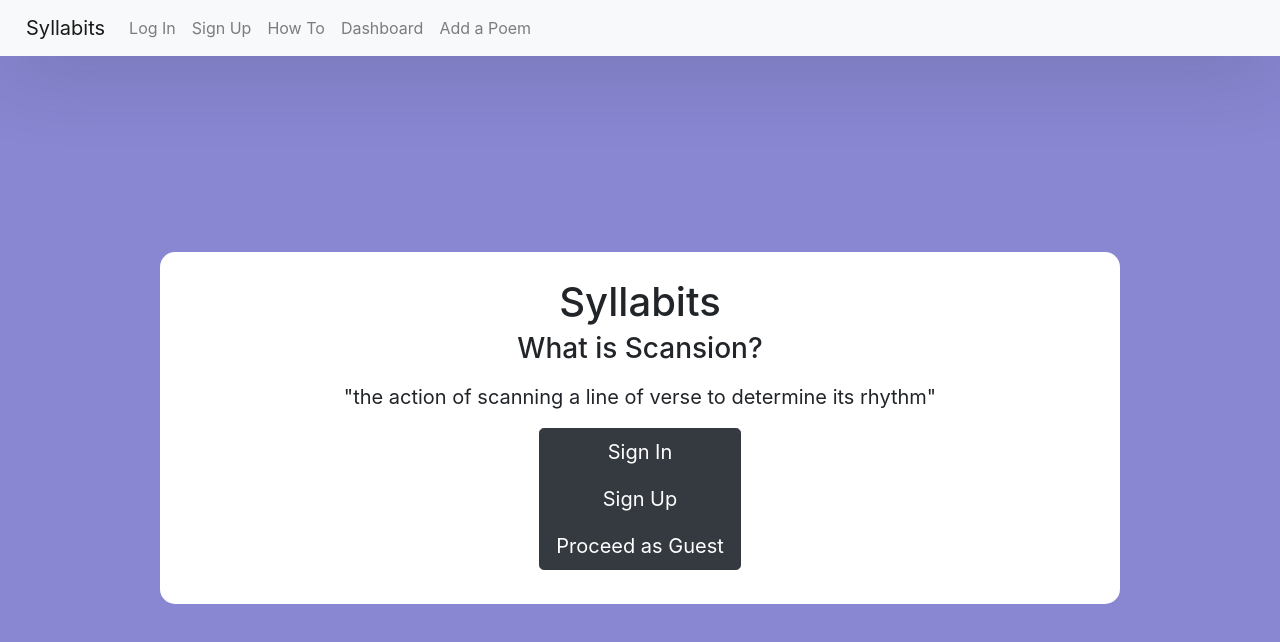
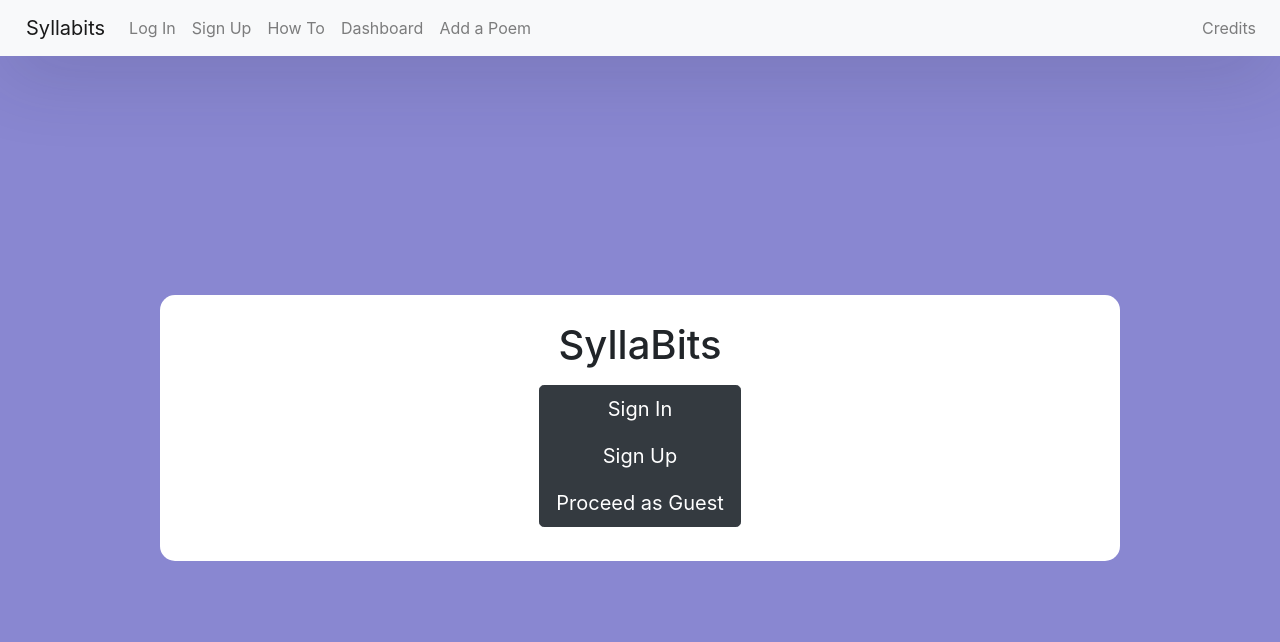
Before and after one commit to CS495-Group007/PoetryCode, a React (Create React App) app in the folder poetry-app/: page / in a window 1280 px wide. Shown: the top 642 px of the page. Built offline with nearby package versions, Linux system fonts and the light colour scheme.

Commit message:
updated add a poem page, added credits, fixed some styling

```diff
--- a/poetry-app/public/index.html
+++ b/poetry-app/public/index.html
@@ -24,7 +24,7 @@
       work correctly both with client-side routing and a non-root public URL.
       Learn how to configure a non-root public URL by running `npm run build`.
     -->
-    <title>Syllabits</title>
+    <title>SyllaBits</title>
   </head>
   <body>
     <noscript>You need to enable JavaScript to run this app.</noscript>
--- a/poetry-app/src/App.js
+++ b/poetry-app/src/App.js
@@ -11,6 +11,7 @@ import SimplyScansion from "./Components/SimplyScansion";
 import AddPoemInterface from "./Components/AddPoemInterface";
 import Home from "./Components/Home";
 import HowTo from "./Components/HowTo";
+import Credits from "./Components/Credits"
 import StudentDashboard from "./Components/Dashboards/StudentDashboard";
 import InstructorDashboard from "./Components/Dashboards/InstructorDashboard";
 
@@ -23,12 +24,15 @@ function App() {
           <Navbar.Brand href="/">Syllabits</Navbar.Brand>
           <Navbar.Toggle aria-controls="basic-navbar-nav" />
           <Navbar.Collapse id="responsive-navbar-nav">
-            <Nav>
+            <Nav className="mr-auto">
               <Nav.Link href="/sign-in">Log In</Nav.Link>
               <Nav.Link href="/sign-up">Sign Up</Nav.Link>
               <Nav.Link href="/how-to">How To</Nav.Link>
               <Nav.Link href="/student-dashboard">Dashboard</Nav.Link>
               <Nav.Link href="/add-poem">Add a Poem</Nav.Link>
+            </Nav>
+            <Nav>
+              <Nav.Link href="/credits">Credits</Nav.Link>
             </Nav>
           </Navbar.Collapse>
         </Navbar>
@@ -43,6 +47,7 @@ function App() {
           <Route path='/instructor-dashboard' component={InstructorDashboard} />
           <Route path='/add-poem' component={AddPoemInterface} />
           <Route path='/how-to' component={HowTo} />
+          <Route path='/credits' component={Credits} />
         </Switch>
       </div>
     </Router>
--- a/poetry-app/src/Components/AddPoemInterface.js
+++ b/poetry-app/src/Components/AddPoemInterface.js
@@ -150,7 +150,7 @@ class AddPoemInterface extends React.Component{
                     <div id="gameInner" itemID="gameInner">
                         <Container>
                             <form onSubmit={this.processPage}>
-                                <Row>
+                                <Row className="text-center">
                                     <Col>
                                         <label>
                                             Poem Name:
@@ -158,9 +158,9 @@ class AddPoemInterface extends React.Component{
                                             <input type="text" value = {this.state.poemName} onChange = {this.handlePoemNameChange} />
                                         </label><br/>
                                     </Col>
-                                    <Col xl={2}><Legend/></Col>
+                                    <Col><Legend/></Col>
                                 </Row>
-                                <Row>
+                                <Row className="text-center">
                                     <Col>
                                         <label>
                                             Poem Text:
@@ -168,6 +168,9 @@ class AddPoemInterface extends React.Component{
                                             <textarea className="poemInput" id="thePoemText" onChange={this.textChange}/>
                                         </label><br/>
                                     </Col>
+                                </Row>
+                                <Row>
+                                    <Col lg={3}></Col>
                                     <Col>
                                         <GameBoard
                                             currentPoemLines = {this.state.numLines}
--- /dev/null
+++ b/poetry-app/src/Components/Credits.js
@@ -0,0 +1,25 @@
+/* eslint-disable react/jsx-no-undef */
+/* eslint-disable no-undef */
+
+import React, { Component } from "react";
+import '../Styling/Login.css';
+import Button from 'react-bootstrap/Button';
+import Form from 'react-bootstrap/Form';
+import Col from 'react-bootstrap/Col';
+
+/**
+ * Component responsible for implementing the log in functionality.
+ */
+class Credit extends Component {
+    render() {
+        return (
+            <div className = "outer">
+                <div className = "inner">
+                    <p className="text-center">Put content here.</p>
+                </div>
+            </div>
+        );
+    }
+}
+
+export default Credit;
--- a/poetry-app/src/Components/Home.js
+++ b/poetry-app/src/Components/Home.js
@@ -24,11 +24,7 @@ class Home extends Component {
                         <Row>
                             <Col>
                                 <figure class="text-center">
-                                    <h1>Syllabits</h1>
-                                    <h3>What is Scansion?</h3>
-                                    <blockquote class ="blockquote">
-                                        <p>"the action of scanning a line of verse to determine its rhythm"</p>
-                                    </blockquote>
+                                    <h1>SyllaBits</h1>
                                 </figure>
                             </Col>
                         </Row>
--- a/poetry-app/src/Styling/BoxItem.css
+++ b/poetry-app/src/Styling/BoxItem.css
@@ -13,7 +13,7 @@
     }
 }
 
-@media (min-width: 900px) {
+@media (min-width: 900px) and (max-width: 1100px) {
     .box_item_component .outside {
         border-top: none;
         width: 6vw;
@@ -23,6 +23,19 @@
     img {
         margin-top: 3vh;
         margin-left: 15%;
+    }
+}
+
+@media (min-width: 1100px) {
+    .box_item_component .outside {
+        border-top: none;
+        width: 6vw;
+        overflow: hidden;
+    }
+
+    img {
+        margin-top: 3vh;
+        margin-left: 120%;
     }
 }
 
```
